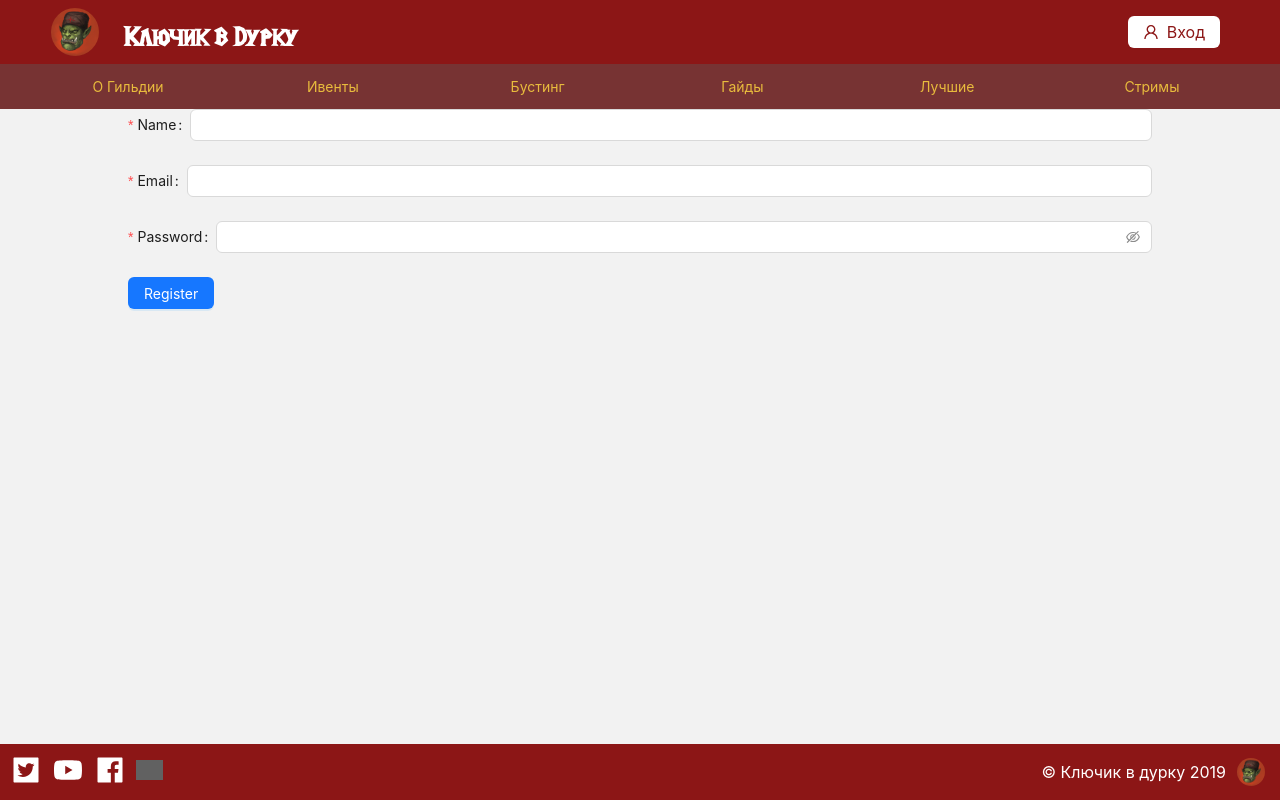
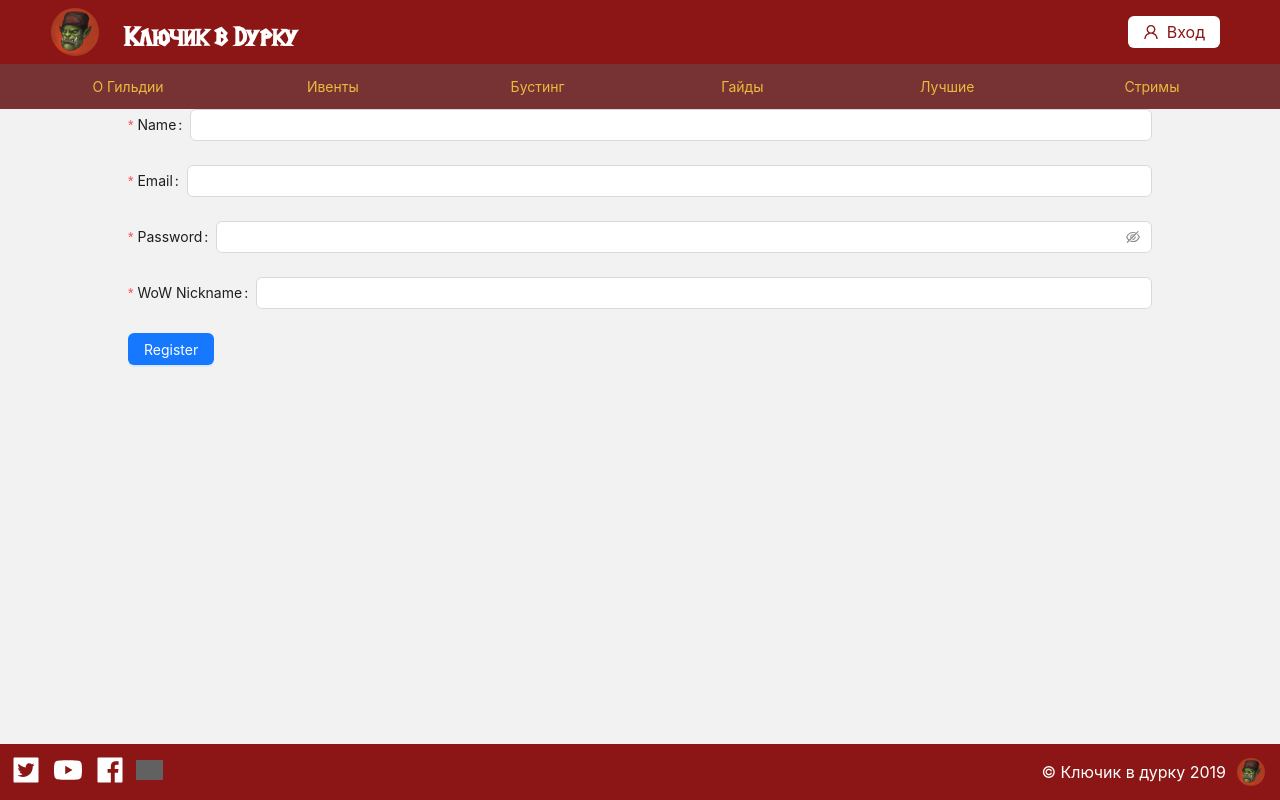
Before and after one commit to Peksal1/klyuchik, a React (Create React App) app: page /register in a window 1280 px wide. Built offline with nearby package versions, Linux system fonts and the light colour scheme; grey boxes are pictures that could not be loaded.

Commit message:
test registration

```diff
--- a/src/components/authentification/Register.tsx
+++ b/src/components/authentification/Register.tsx
@@ -7,6 +7,7 @@ const RegistrationPage: React.FC = () => {
 
   const handleSubmit = async (values: any) => {
     setLoading(true);
+    console.log(values);
     try {
       const response = await fetch(
         "https://klyuchik-v-durku-backend.herokuapp.com/register",
@@ -20,6 +21,7 @@ const RegistrationPage: React.FC = () => {
             email: values.email,
             password: values.password,
             role: "user", // set a default value for the role
+            wow_nickname: values.wow_nickname, // include the wow_nickname field
           }),
         }
       );
@@ -63,6 +65,14 @@ const RegistrationPage: React.FC = () => {
         <Input.Password />
       </Form.Item>
 
+      <Form.Item
+        name="wow_nickname"
+        label="WoW Nickname"
+        rules={[{ required: true, message: "Please enter your WoW nickname" }]}
+      >
+        <Input />
+      </Form.Item>
+
       <Form.Item>
         <Button type="primary" htmlType="submit" loading={loading}>
           Register
```
